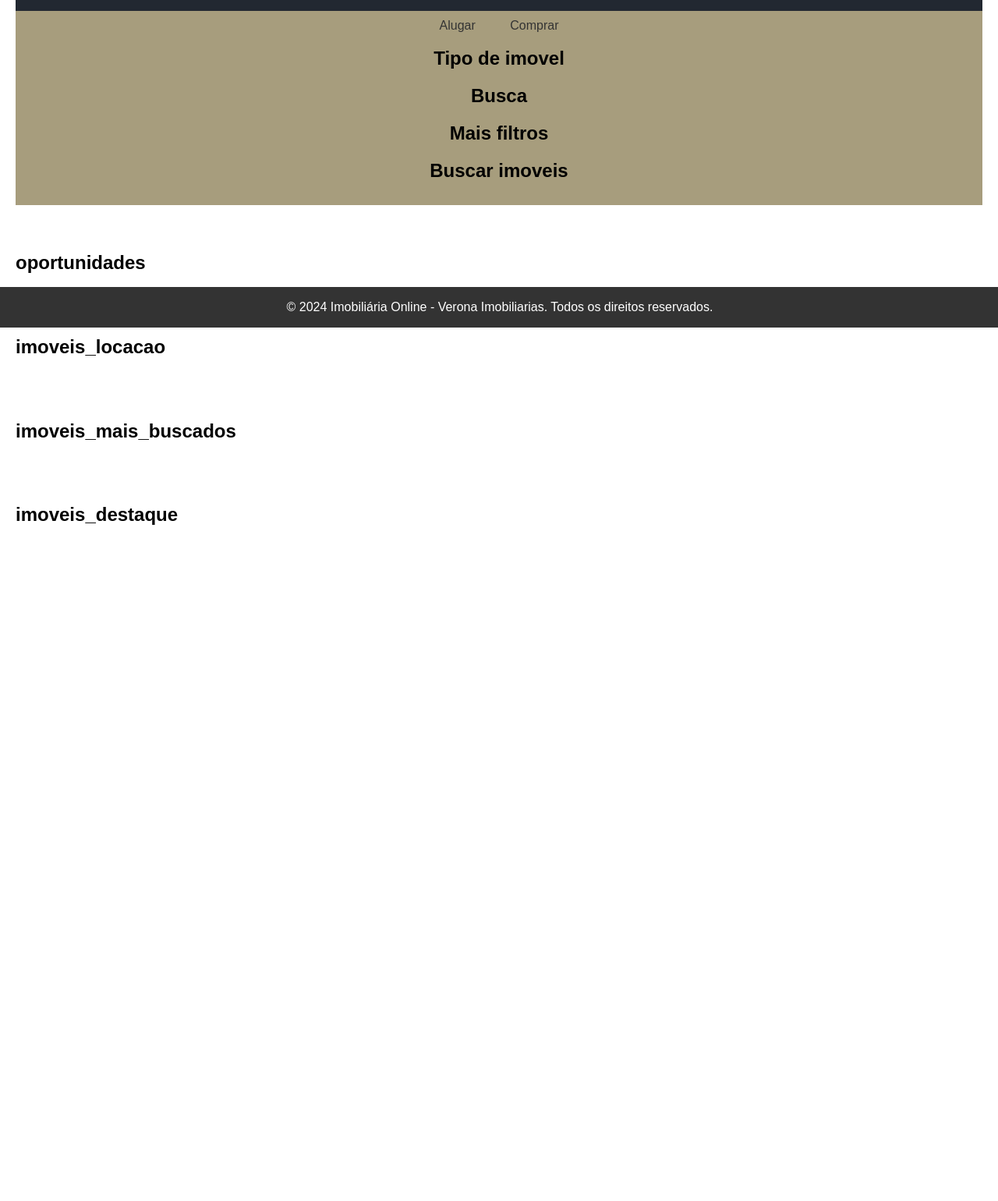
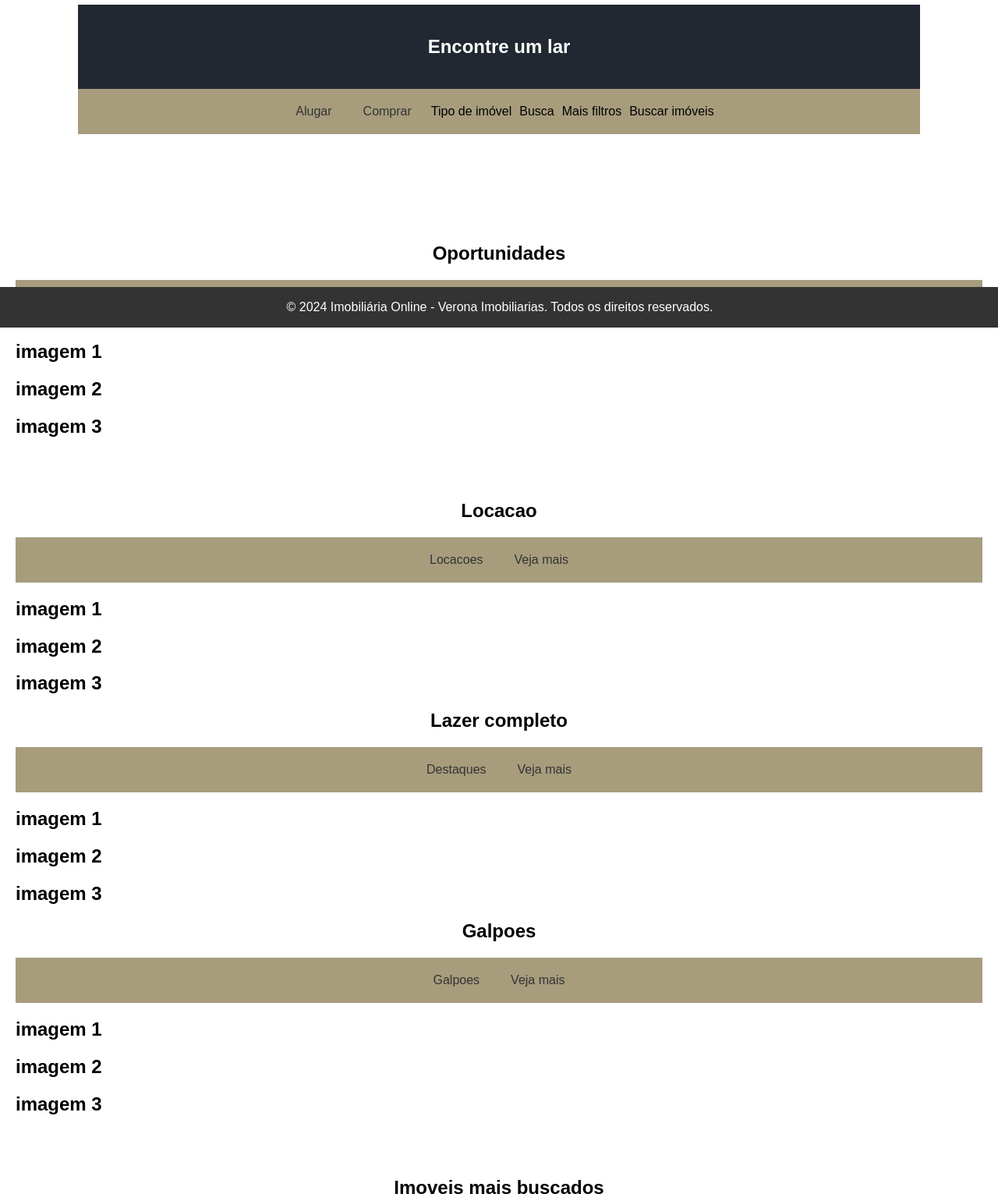
Before and after one commit to 3tgc/Imobiliaria, a plain HTML site: page index.html in a window 1280 px wide. Shown: the part 380-1920 px from the top of the page at 78% size. Before the commit the page ends 1094 px from the top, so only its background shows below. Drawn offline with Linux system fonts and the light colour scheme.

Commit message:
melhorias

```diff
--- a/index.html
+++ b/index.html
@@ -18,34 +18,71 @@
         <a href="#">Contato</a>
     </nav>
     <section>
-        <h2>Confira nossos imóveis disponíveis:</h2>
+        <h2 class="container__titulo1">Confira nossos imóveis disponíveis:</h2>
         <!-- Aqui você pode adicionar as listagens de imóveis -->
     </section>
-        <section class="buscador">
+        <section class="container__buscador">
             <header>
                 <h1>Encontre um lar</h1>
             </header>
                 <nav>
                     <a href="@">Alugar</a>
                     <a href="@">Comprar</a>
-                       <h2>Tipo de imovel</h2>
-                       <h2>Busca</h2>
-                       <h2>Mais filtros</h2>
-                       <h2>Buscar imoveis</h2>
+                    <button class="button-style">Tipo de imóvel</button>
+                    <button class="button-style">Busca</button>
+                    <button class="button-style">Mais filtros</button>
+                    <button class="button-style">Buscar imóveis</button>
                 </nav>
         </section>
-            <section class="oportunidades">
-                <h1>oportunidades</h1>
+            <section class="container__oportunidades">
+                <h1 class="container__titulo2">Oportunidades</h1>
+                <nav>
+                    <a href="@">Venda</a>
+                    <a href="@">Locacao</a>
+                    <a href="@">Veja mais</a>
+                </nav>
+                    <div>
+                        <h1>imagem 1</h1>
+                        <h1>imagem 2</h1>
+                        <h1>imagem 3</h1>
+                    </div>
             </section>
-                <section class="imoveis_para_locacao">
-                    <h1>imoveis_locacao</h1>
+                <section class="container__locacao">
+                    <h1 class="container__titulo3">Locacao</h1>
+                    <nav>
+                        <a href="@">Locacoes</a>
+                        <a href="@">Veja mais</a>
+                    </nav>
+                    <div>
+                        <h1>imagem 1</h1>
+                        <h1>imagem 2</h1>
+                        <h1>imagem 3</h1>
+                    </div>
+                    <h1 class="container__titulo4">Lazer completo</h1>
+                    <nav>
+                        <a href="@">Destaques</a>
+                        <a href="@">Veja mais</a>
+                    </nav>
+                    <div>
+                        <h1>imagem 1</h1>
+                        <h1>imagem 2</h1>
+                        <h1>imagem 3</h1>
+                    </div>
+                    <h1 class="container__titulo5">Galpoes</h1>
+                    <nav>
+                        <a href="@">Galpoes</a>
+                        <a href="@">Veja mais</a>
+                    </nav>
+                    <div>
+                        <h1>imagem 1</h1>
+                        <h1>imagem 2</h1>
+                        <h1>imagem 3</h1>
+                    </div>
                 </section>
-                        <section class="imoveis_mais_buscados">
-                        <h1>imoveis_mais_buscados</h1>
+                        <section class="container__buscados">
+                        <h1 class="container__titulo6">Imoveis mais buscados</h1>
                         </section>
-                            <section class="imoveis_destaque">
-                            <h1>imoveis_destaque</h1>
-                            </section>
+
     <footer>
         <p>&copy; 2024 Imobiliária Online - Verona Imobiliarias. Todos os direitos reservados.</p>
     </footer>
--- a/styles/style.css
+++ b/styles/style.css
@@ -9,16 +9,42 @@ header {
     padding: 20px;
     text-align: center;
 }
+
+.container__buscador{
+    display: flex;
+    flex-direction: column;
+    padding: 100px;
+}
+
 nav {
     background-color: #a79d7d;
     padding: 10px;
     text-align: center;
+    display: flex; /* Mantém o display como flex */
+    flex-direction: row; /* Altera de column para row */
+    align-items: center; /* Mantém os itens centralizados verticalmente */
+    justify-content: center; /* Adiciona centralização horizontal */
 }
 nav a {
     text-decoration: none;
     color: #333;
     padding: 10px 20px;
 }
+
+.button-style {
+    background-color: transparent; /* Cor de fundo transparente */
+    border: none; /* Sem borda */
+    color: black; /* Cor do texto */
+    font-size: 1em; /* Tamanho da fonte reduzido */
+    cursor: pointer; /* Cursor do mouse como ponteiro */
+    padding: 5px; /* Espaçamento interno ajustado */
+    margin: 5px 0; /* Margem externa */
+}
+
+.button-style:hover {
+    background-color: #f0f0f0; /* Cor de fundo ao passar o mouse */
+}
+
 nav a:hover {
     background-color: #ddd;
 }
@@ -26,6 +52,35 @@ section {
     padding: 20px;
 }
 
+.container__titulo1{
+    text-align: center;
+    align-items: center;
+}
+
+.container__titulo2{
+    text-align: center;
+    align-items: center;
+}
+
+.container__titulo3{
+    text-align: center;
+    align-items: center;
+}
+
+.container__titulo4{
+    text-align: center;
+    align-items: center;
+}
+
+.container__titulo5{
+    text-align: center;
+    align-items: center;
+}
+
+.container__titulo6{
+    text-align: center;
+    align-items: center;
+}
 
 
 
```
